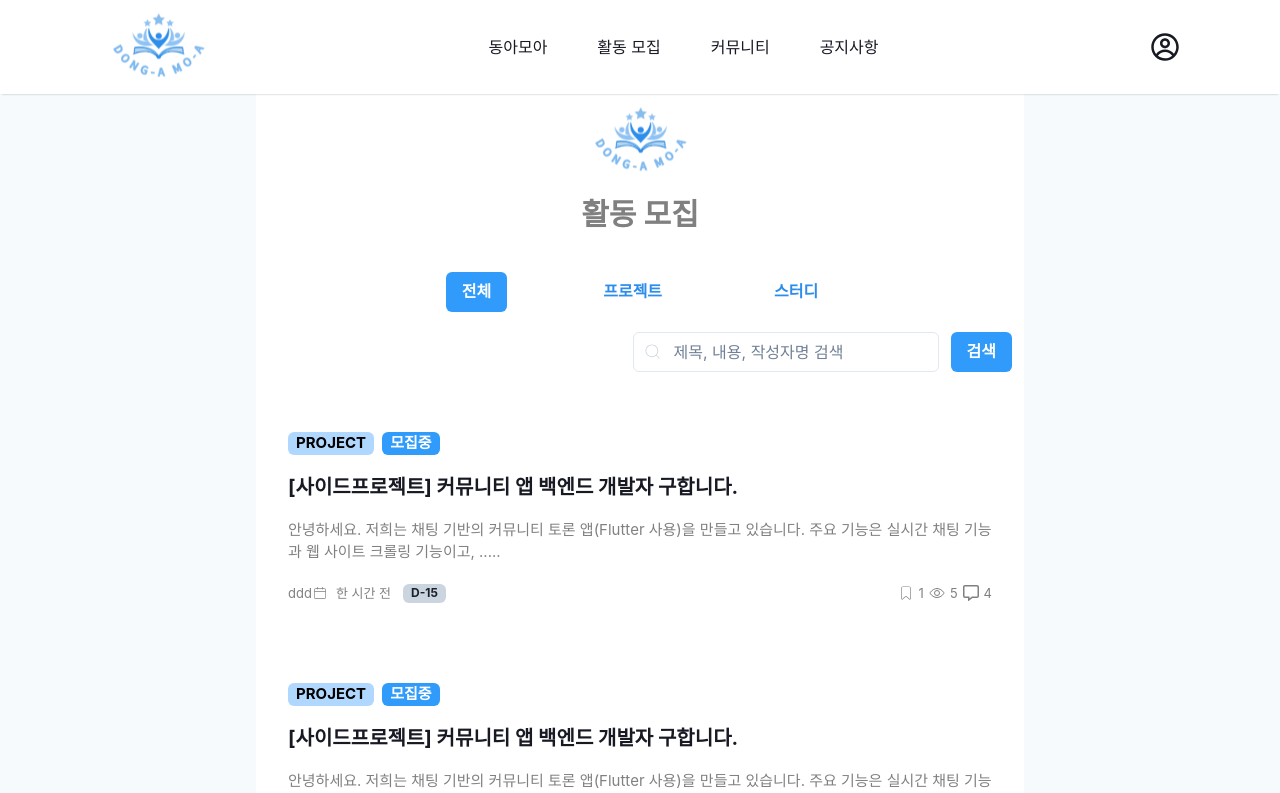
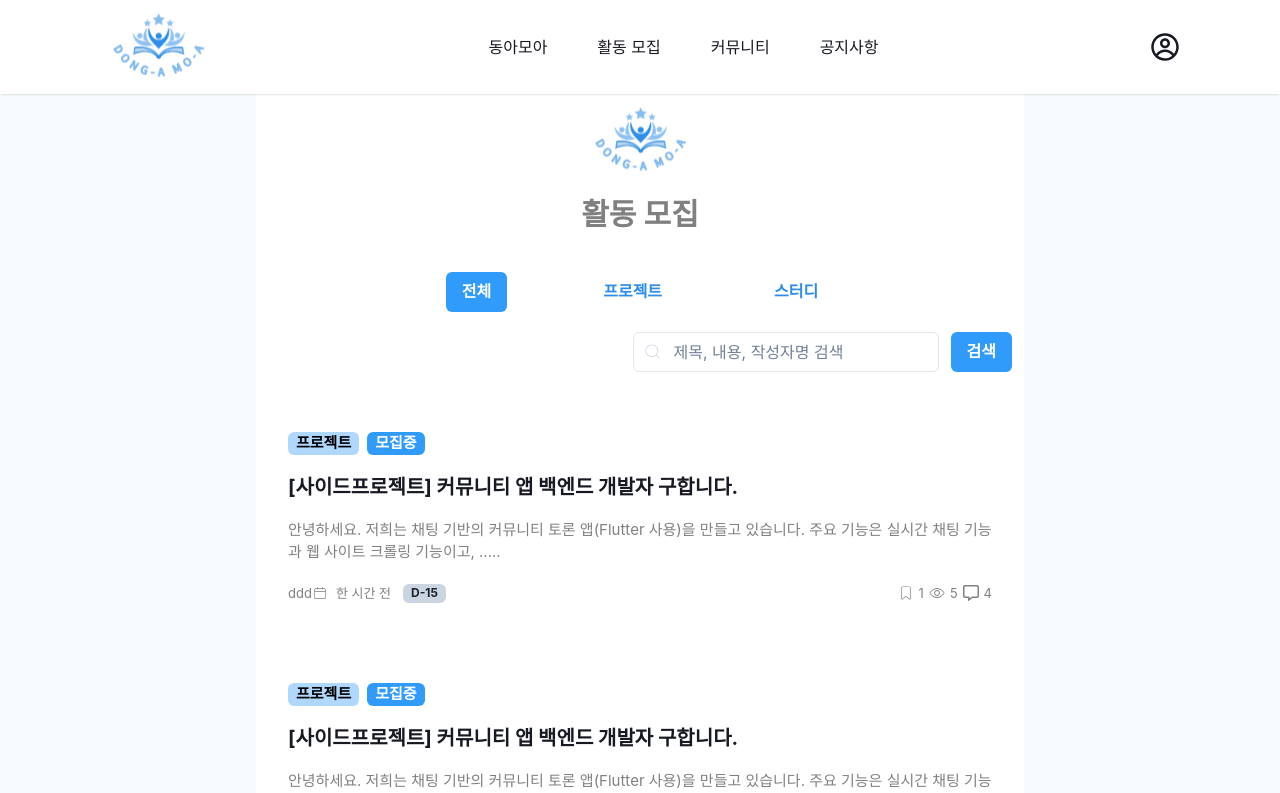
Before and after one commit to donga-it-club/damoa-fe, a React (Vite) app: page /recruit in a window 1280 px wide. Shown: the top 793 px of the page. Built offline with nearby package versions, Linux system fonts and the light colour scheme.

Commit message:
🐛fix: 윤지님 코드 리팩토링

```diff
--- a/src/api/@asConst.ts
+++ b/src/api/@asConst.ts
@@ -1,4 +1,5 @@
 export const ContentsCategoryType = {
+  ALL: 'ALL',
   PROJECT: 'PROJECT',
   STUDY: 'STUDY',
 } as const;
--- a/src/components/recruit/ContentsList.tsx
+++ b/src/components/recruit/ContentsList.tsx
@@ -4,6 +4,7 @@ import { IoEyeOutline } from 'react-icons/io5';
 import { Badge, Flex, Heading, HStack, Text } from '@chakra-ui/react';
 import styled from 'styled-components';
 import { ContentType } from '@/api/__mock__/contents';
+import { CONTENTS_CATEGORY_LABEL } from '@/constants/label';
 
 interface ContentsListProps {
   contents: ContentType[];
@@ -18,14 +19,14 @@ const ContentsList: React.FC<ContentsListProps> = ({ contents }) => {
           flexDirection="column"
           gap={5}
           my={10}
-          p={5} // padding 추가
-          borderRadius="md" // 모서리 둥글게
-          transition="all 0.2s ease-in-out" // 전환 애니메이션 추가
+          p={5}
+          borderRadius="md"
+          transition="all 0.2s ease-in-out"
           _hover={{ transform: 'translateY(-5px)', boxShadow: 'lg' }}
         >
           <HStack>
             <Badge variant="subtle" colorScheme="brand" color="black" fontSize={15}>
-              {value.category}
+              {CONTENTS_CATEGORY_LABEL[value.category]}
             </Badge>
             <Badge variant="solid" colorScheme="brand" fontSize={15}>
               {value.isActived === true ? '모집중' : '모집 완료'}
--- /dev/null
+++ b/src/constants/label.ts
@@ -0,0 +1,7 @@
+import { ContentsCategoryType, TContentsType } from '@/api/@asConst';
+
+export const CONTENTS_CATEGORY_LABEL: Record<keyof TContentsType, string> = {
+  [ContentsCategoryType.ALL]: '전체',
+  [ContentsCategoryType.PROJECT]: '프로젝트',
+  [ContentsCategoryType.STUDY]: '스터디',
+};
--- a/src/pages/recruit/page.tsx
+++ b/src/pages/recruit/page.tsx
@@ -1,20 +1,18 @@
 import { useState } from 'react';
 import { Button, HStack } from '@chakra-ui/react';
-import { ContentsCategoryType } from '@/api/@asConst';
+import { ContentsCategoryType, TContentsType } from '@/api/@asConst';
 import { MockRecruitContents } from '@/api/__mock__/contents';
 import Title from '@/components/Title';
 import ContentsList from '@/components/recruit/ContentsList';
 import SearchContents from '@/components/recruit/SearchContents';
+import { CONTENTS_CATEGORY_LABEL } from '@/constants/label';
 
 const RecruitPage = () => {
-  // 'ALL'을 초기 상태로 설정
-  const [filterCategory, setFilterCategory] = useState<'ALL' | keyof typeof ContentsCategoryType>('ALL');
+  const [filterCategory, setFilterCategory] = useState<TContentsType[keyof TContentsType]>(ContentsCategoryType.ALL);
+  const mappedCategories = Object.values(ContentsCategoryType);
 
-  // 필터링된 콘텐츠 리스트
   const filteredContents = MockRecruitContents.filter(content => {
-    // 'ALL'이면 모든 항목을 보여줌
-    if (filterCategory === 'ALL') return true;
-    // 선택된 카테고리와 content의 category가 일치하는 항목만 보여줌
+    if (filterCategory === ContentsCategoryType.ALL) return true;
     return content.category === filterCategory;
   });
 
@@ -22,33 +20,17 @@ const RecruitPage = () => {
     <>
       <Title title="활동 모집" />
       <HStack justifyContent="center" gap={20} mt={10}>
+        {mappedCategories.map(value => (
           <Button
             colorScheme="brand"
-          variant={filterCategory === 'ALL' ? 'solid' : 'ghost'}
-          onClick={() => setFilterCategory('ALL')}
-          _hover={{ transform: 'scale(1.05)', boxShadow: 'lg' }} // hover 시 확대 효과와 그림자 추가
-          _active={{ transform: 'scale(0.95)' }} // active 시 클릭 효과
-        >
-          전체
-        </Button>
-        <Button
-          colorScheme="brand"
-          variant={filterCategory === ContentsCategoryType.PROJECT ? 'solid' : 'ghost'}
-          onClick={() => setFilterCategory(ContentsCategoryType.PROJECT)}
+            variant={filterCategory === value ? 'solid' : 'ghost'}
+            onClick={() => setFilterCategory(value)}
             _hover={{ transform: 'scale(1.05)', boxShadow: 'lg' }}
             _active={{ transform: 'scale(0.95)' }}
           >
-          프로젝트
+            {CONTENTS_CATEGORY_LABEL[value]}
           </Button>
-        <Button
-          colorScheme="brand"
-          variant={filterCategory === ContentsCategoryType.STUDY ? 'solid' : 'ghost'}
-          onClick={() => setFilterCategory(ContentsCategoryType.STUDY)}
-          _hover={{ transform: 'scale(1.05)', boxShadow: 'lg' }}
-          _active={{ transform: 'scale(0.95)' }}
-        >
-          스터디
-        </Button>
+        ))}
       </HStack>
       <SearchContents />
       <ContentsList contents={filteredContents} />
```
Lines whose indentation alone changed are shown as unchanged.
